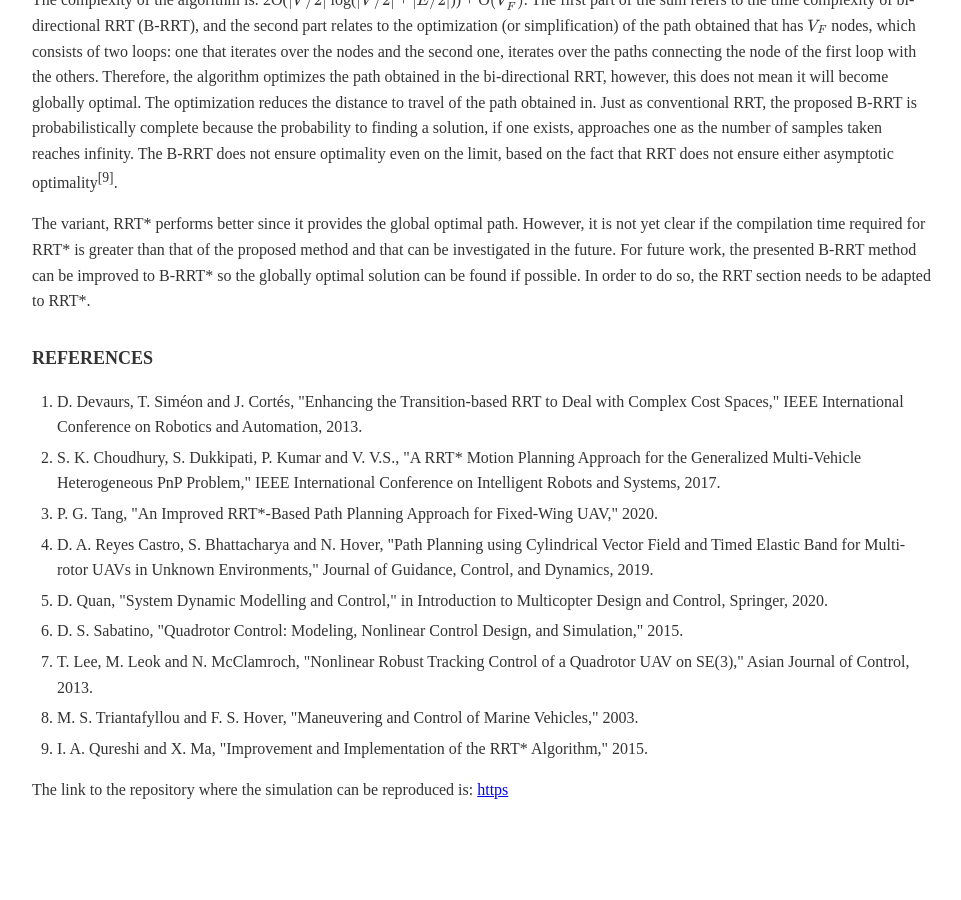
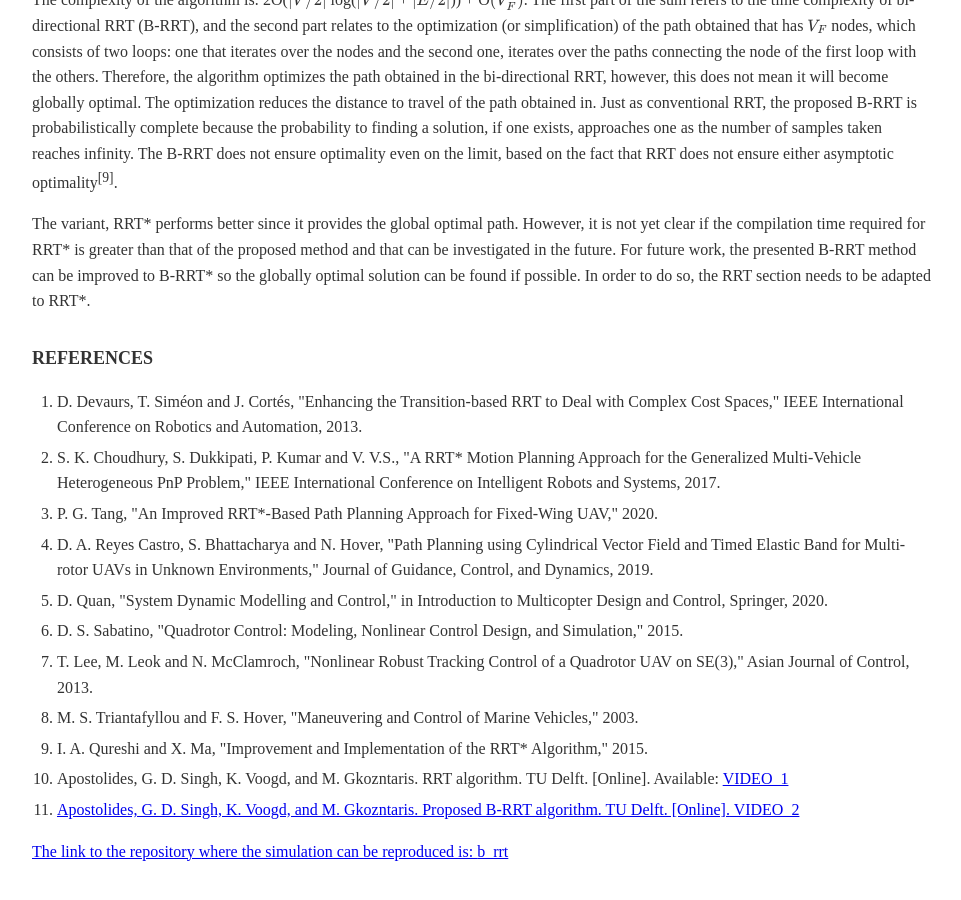
Before and after one commit to markos-gkozntaris/markos-gkozntaris.github.io, a Jekyll site: the page projects/b_rrt.html, which Jekyll copies as it is, in a window 1280 px wide and 900 px high, scrolled down 8036 px. Shown: the whole window, without its empty margins (158-1119 px from the left). Built offline with Jekyll 4.4.1, drawn with Linux system fonts in a browser that asks for light colours; before the commit the page ends 8875 px from its top, so only the background shows below that.

Commit message:
update brrt

```diff
--- a/projects/b_rrt.html
+++ b/projects/b_rrt.html
@@ -389,8 +389,10 @@ RRT_path ← path_simplification(RRT_path, map)
             <li>T. Lee, M. Leok and N. McClamroch, "Nonlinear Robust Tracking Control of a Quadrotor UAV on SE(3)," Asian Journal of Control, 2013.</li>
             <li>M. S. Triantafyllou and F. S. Hover, "Maneuvering and Control of Marine Vehicles," 2003.</li>
             <li>I. A. Qureshi and X. Ma, "Improvement and Implementation of the RRT* Algorithm," 2015.</li>
+            <li>Apostolides, G. D. Singh, K. Voogd, and M. Gkozntaris. RRT algorithm. TU Delft. [Online]. Available: <a href ="https://youtu.be/7G8JMncbQEI"> VIDEO_1 </li>
+            <li> Apostolides, G. D. Singh, K. Voogd, and M. Gkozntaris. Proposed B-RRT algorithm. TU Delft. [Online].<a href = "Available:https://youtu.be/5SEZZBKRWCk" > VIDEO_2 </li>
         </ol>
     </div>
 
     <footer>
-        <p>The link to the repository where the simulation can be reproduced is: <a href="https://gitlab.com/gurudeep1998/group-31-planning-and-decision-making-project">https
+        <p>The link to the repository where the simulation can be reproduced is: <a href="https://github.com/markos-gkozntaris/quadrotor_b_rrt">b_rrt
```
